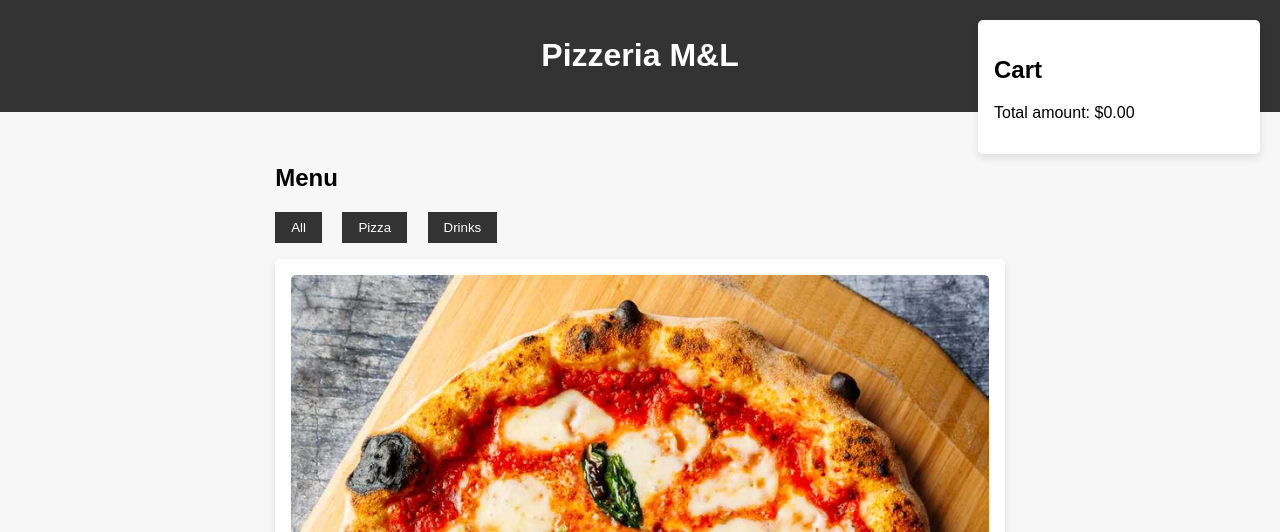
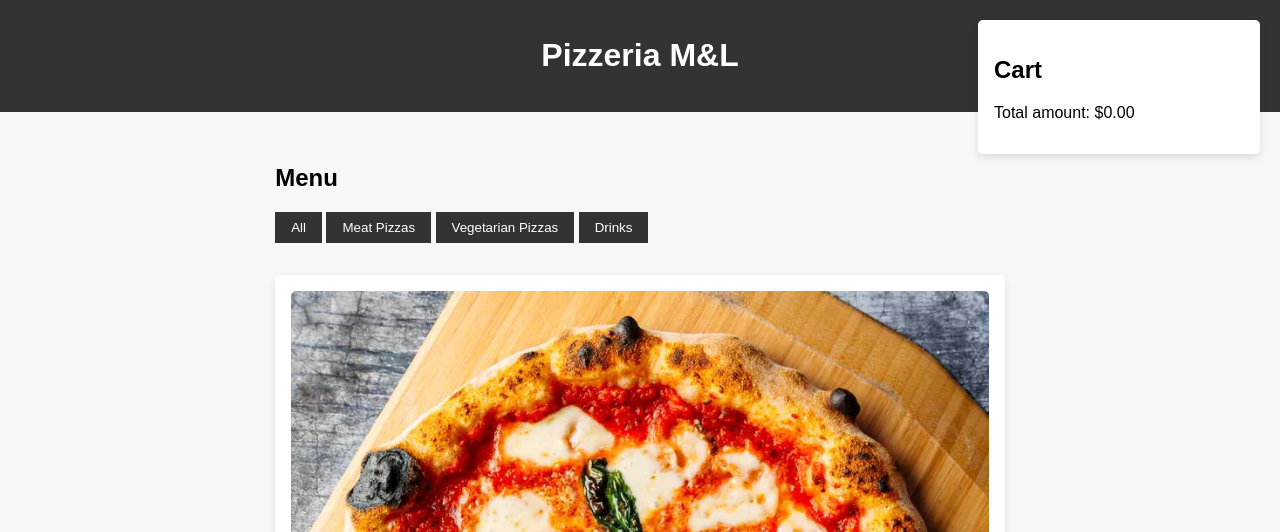
Before and after one commit to andriii0/Pizzeria, a Flask app: page / in a window 1280 px wide. Shown: the top 532 px of the page. Run offline with Flask 3, Linux system fonts and the light colour scheme.

Commit message:
made some changes

```diff
--- a/main.py
+++ b/main.py
@@ -6,30 +6,31 @@ products = [
 
     #all the images are 800x800. To fill the webpage just google "product name" 800x800
     #pizzas
-    {"name": "Pizza Margarita", "type": "Pizza", "price": 10, "image": "margarita.jpg"},
-    {"name": "Pizza Salami", "type": "Pizza", "price": 15, "image": "salami.jpg"},
-    {"name": "Pizza Diavollo", "type": "Pizza", "price": 12, "image": "diavollo.jpg"},
-    {"name": "Pizza Tuna", "type": "Pizza", "price": 10, "image": "tuna.jpg"},
-    {"name": "Pizza Bolonieze", "type": "Pizza", "price": 10, "image": "bolonieze.jpg"},
-    {"name": "Pizza Speciale", "type": "Pizza", "price": 10, "image": "speciale.jpg"},
-    {"name": "Pizza Hawaii", "type": "Pizza", "price": 10, "image": "hawaii.jpg"},
-    {"name": "Pizza Quadro Formacci", "type": "Pizza", "price": 10, "image": "quadroformacci.jpg"},
-    {"name": "Pizza Quadro Stagione", "type": "Pizza", "price": 10, "image": "quadrostagione.jpg"},
-    {"name": "Pizza Francesko", "type": "Pizza", "price": 10, "image": "francesko.jpg"},
+    {"name": "Pizza Margarita", "type": "Pizza", "section": "Vegetarian", "price": 10, "image": "margarita.jpg"},
+    {"name": "Pizza Salami", "type": "Pizza", "section": "Meat", "price": 15, "image": "salami.jpg"},
+    {"name": "Pizza Diavollo", "type": "Pizza", "section": "Meat", "price": 12, "image": "diavollo.jpg"},
+    {"name": "Pizza Tuna", "type": "Pizza", "section": "Meat", "price": 10, "image": "tuna.jpg"},
+    {"name": "Pizza Bolonieze", "type": "Pizza", "section": "Meat", "price": 10, "image": "bolonieze.jpg"},
+    {"name": "Pizza Speciale", "type": "Pizza", "section": "Meat", "price": 10, "image": "speciale.jpg"},
+    {"name": "Pizza Hawaii", "type": "Pizza", "section": "Meat", "price": 10, "image": "hawaii.jpg"},
+    {"name": "Pizza Quadro Formacci", "type": "Pizza", "section": "Vegetarian", "price": 10,
+     "image": "quadroformacci.jpg"},
+    {"name": "Pizza Quadro Stagione", "type": "Pizza", "section": "Vegetarian", "price": 10,
+     "image": "quadrostagione.jpg"},
+    {"name": "Pizza Francesko", "type": "Pizza", "section": "Vegetarian", "price": 10, "image": "francesko.jpg"},
 
-    #drinks
-    {"name": "Coca Cola", "type": "Drinks", "price": 6, "image": "cocacola.jpg"},
-    {"name": "Pepsi", "type": "Drinks", "price": 5, "image": "pepsi.jpg"},
-    {"name": "Sprite", "type": "Drinks", "price": 5, "image": "sprite.jpg"},
-    {"name": "Fanta", "type": "Drinks", "price": 5, "image": "fanta.jpg"},
-    {"name": "Lemonade", "type": "Drinks", "price": 4, "image": "lemonade.jpg"},
-    {"name": "Iced Tea", "type": "Drinks", "price": 4, "image": "icedtea.jpg"},
-    {"name": "Orange Juice", "type": "Drinks", "price": 7, "image": "orangejuice.jpg"},
-    {"name": "Apple Juice", "type": "Drinks", "price": 7, "image": "applejuice.jpg"},
-    {"name": "Mineral Water", "type": "Drinks", "price": 3, "image": "mineralwater.jpg"},
-    {"name": "Milkshake", "type": "Drinks", "price": 8, "image": "milkshake.jpg"}
+    {"name": "Coca Cola", "type": "Drinks", "section": "Cold", "price": 6, "image": "cocacola.jpg"},
+    {"name": "Pepsi", "type": "Drinks", "section": "Cold", "price": 5, "image": "pepsi.jpg"},
+    {"name": "Sprite", "type": "Drinks", "section": "Cold", "price": 5, "image": "sprite.jpg"},
+    {"name": "Fanta", "type": "Drinks", "section": "Cold", "price": 5, "image": "fanta.jpg"},
+    {"name": "Lemonade", "type": "Drinks", "section": "Cold", "price": 4, "image": "lemonade.jpg"},
+    {"name": "Iced Tea", "type": "Drinks", "section": "Cold", "price": 4, "image": "icedtea.jpg"},
+    {"name": "Orange Juice", "type": "Drinks", "section": "Cold", "price": 7, "image": "orangejuice.jpg"},
+    {"name": "Apple Juice", "type": "Drinks", "section": "Cold", "price": 7, "image": "applejuice.jpg"},
+    {"name": "Mineral Water", "type": "Drinks", "section": "Cold", "price": 3, "image": "mineralwater.jpg"},
+    {"name": "Milkshake", "type": "Drinks", "section": "Cold", "price": 8, "image": "milkshake.jpg"}
 
-    # we can add more products or categories
+# we can add more products or categories
 ]
 
 orders = []
--- a/static/script.js
+++ b/static/script.js
@@ -1,15 +1,18 @@
-function filterCategory(category) {
+function filterCategory(category, subsection) {
     var products = document.getElementsByClassName('product');
     for (var i = 0; i < products.length; i++) {
         var product = products[i];
-        if (category === 'all' || product.classList.contains(category)) {
+        var productCategory = product.classList.contains('Pizza') ? 'Pizza' : 'Drinks';
+        var productSubsection = product.classList.contains('Meat') ? 'Meat' : 'Vegetarian'; // Assuming there are only two subsections: Meat and Vegetarian
+
+        if ((category === 'all' || productCategory === category) &&
+            (subsection === 'all' || productSubsection === subsection)) {
             product.style.display = 'block';
         } else {
             product.style.display = 'none';
         }
     }
 }
-
 function addToCart(productName, price) {
     var cartList = document.getElementById('cart-list');
     var totalAmountElement = document.getElementById('total-amount');
--- a/static/styles.css
+++ b/static/styles.css
@@ -26,8 +26,13 @@ header {
     margin-bottom: 1rem;
 }
 
+.category-menu {
+    display: flex;
+    flex-direction: column;
+}
+
 .category-btn {
-    margin-right: 1rem;
+    margin-bottom: 1rem;
     padding: 0.5rem 1rem;
     background-color: #333;
     color: #fff;
--- a/templates/index.html
+++ b/templates/index.html
@@ -16,14 +16,15 @@
             <h2>Menu</h2>
 
             <div class="categories">
-                <button class="category-btn" onclick="filterCategory('all')">All</button>
-                <button class="category-btn" onclick="filterCategory('Pizza')">Pizza</button>
-                <button class="category-btn" onclick="filterCategory('Drinks')">Drinks</button>
+                <button class="category-btn" onclick="filterCategory('all', 'all')">All</button>
+                <button class="category-btn" onclick="filterCategory('Pizza', 'Meat')">Meat Pizzas</button>
+                <button class="category-btn" onclick="filterCategory('Pizza', 'Vegetarian')">Vegetarian Pizzas</button>
+                <button class="category-btn" onclick="filterCategory('Drinks', 'all')">Drinks</button>
             </div>
 
             <div class="products">
                 {% for product in products %}
-                <div class="product {{ product.type }}">
+                <div class="product {{ product.type }} {{ product.section }}">
                     <img src="{{ url_for('static', filename='images/' + product.image) }}" alt="{{ product.name }}">
                     <h3>{{ product.name }}</h3>
                     <p>{{ product.type }}</p>
```
